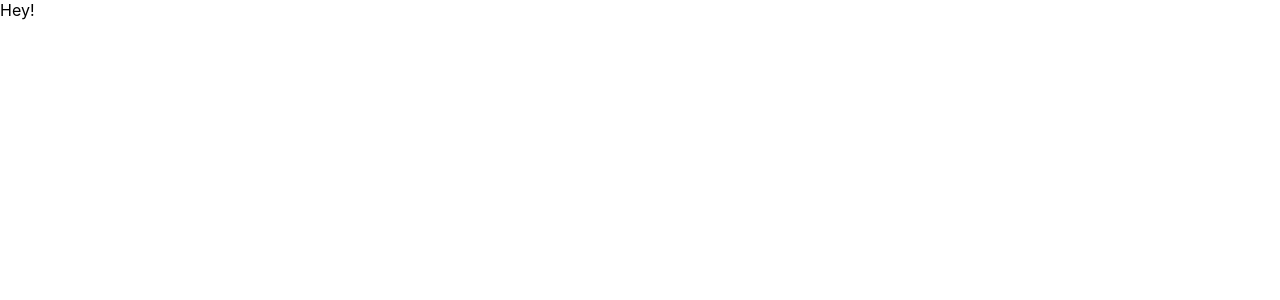
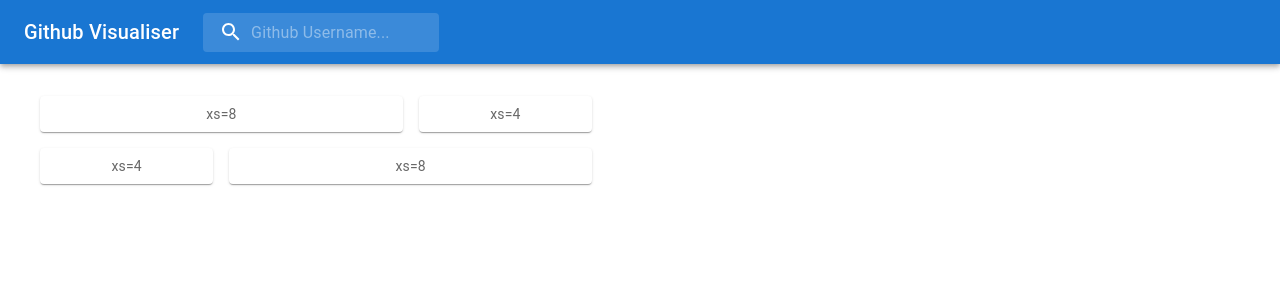
Before and after one commit to mangledbottles/GithubVisualiser, a Next.js app: page / in a window 1280 px wide. Shown: the top 300 px of the page. Built offline with nearby package versions, Linux system fonts and the light colour scheme.

Commit message:
Import Navbar and create static content

```diff
--- a/pages/index.js
+++ b/pages/index.js
@@ -1,14 +1,48 @@
-import Head from 'next/head'
-import Image from 'next/image'
-import styles from '../styles/Home.module.css'
+// import Button from "@mui/material/Button";
+import Container from "@mui/material/Container";
+import Grid from "@mui/material/Grid";
+const Item = styled(Paper)(({ theme }) => ({
+  ...theme.typography.body2,
+  padding: theme.spacing(1),
+  textAlign: "center",
+  color: theme.palette.text.secondary,
+}));
+import { styled } from "@mui/material/styles";
+import Paper from "@mui/material/Paper";
+import Navbar from "./Navbar.tsx";
+
+import Box from "@mui/material/Box";
 
 export default function Home() {
   return (
     <div>
-      <main>
-        Hey!
-      </main>
-
+      <Navbar />
+      <Box
+        sx={{
+          display: "flex",
+          "& > :not(style)": {
+            m: 2,
+            marginTop: 4,
+          },
+        }}
+      >
+        <Container maxWidth="sm">
+          <Grid container spacing={2}>
+            <Grid item xs={8}>
+              <Item>xs=8</Item>
+            </Grid>
+            <Grid item xs={4}>
+              <Item>xs=4</Item>
+            </Grid>
+            <Grid item xs={4}>
+              <Item>xs=4</Item>
+            </Grid>
+            <Grid item xs={8}>
+              <Item>xs=8</Item>
+            </Grid>
+          </Grid>
+        </Container>
+      </Box>
     </div>
-  )
+  );
 }
```
